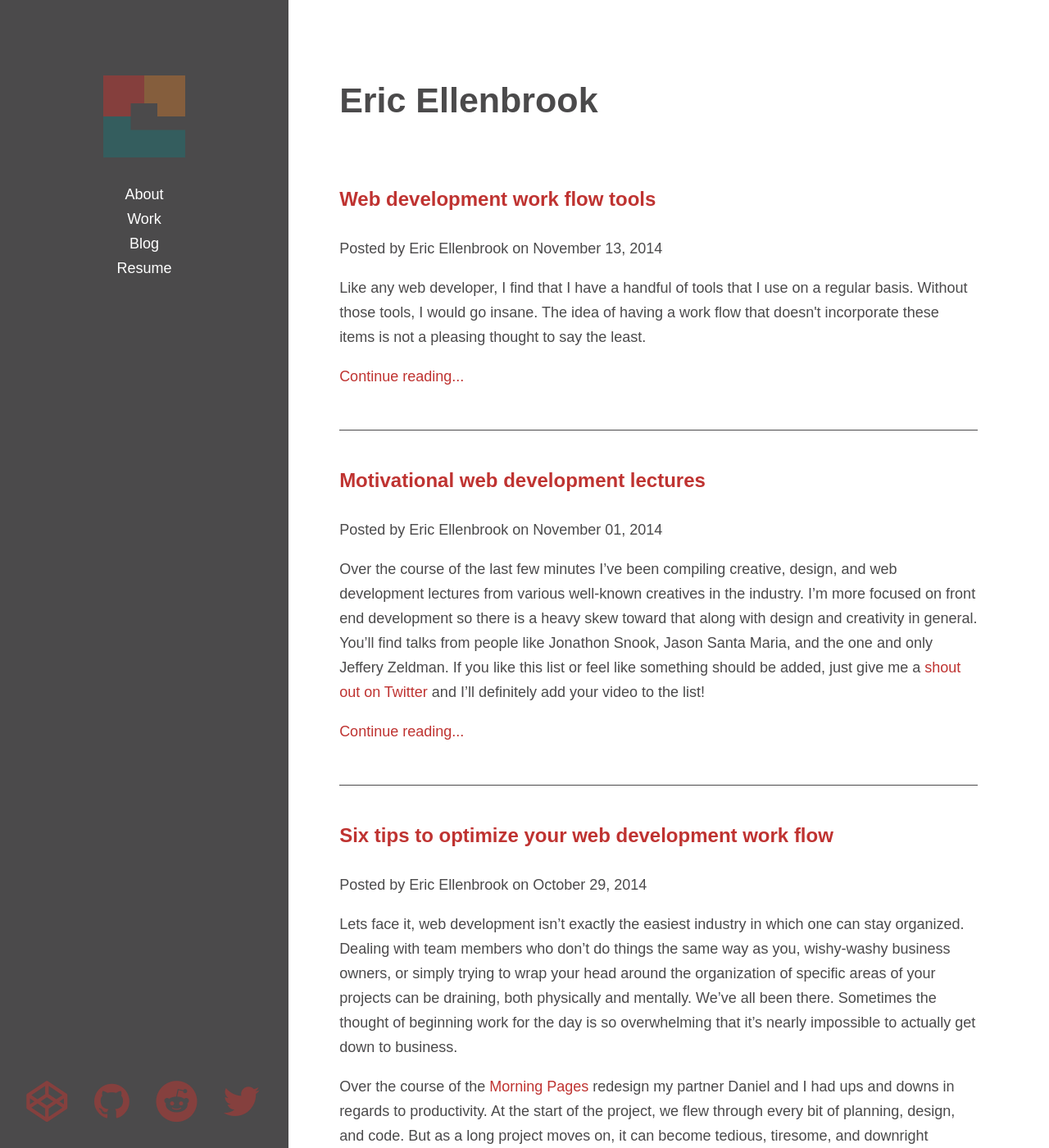
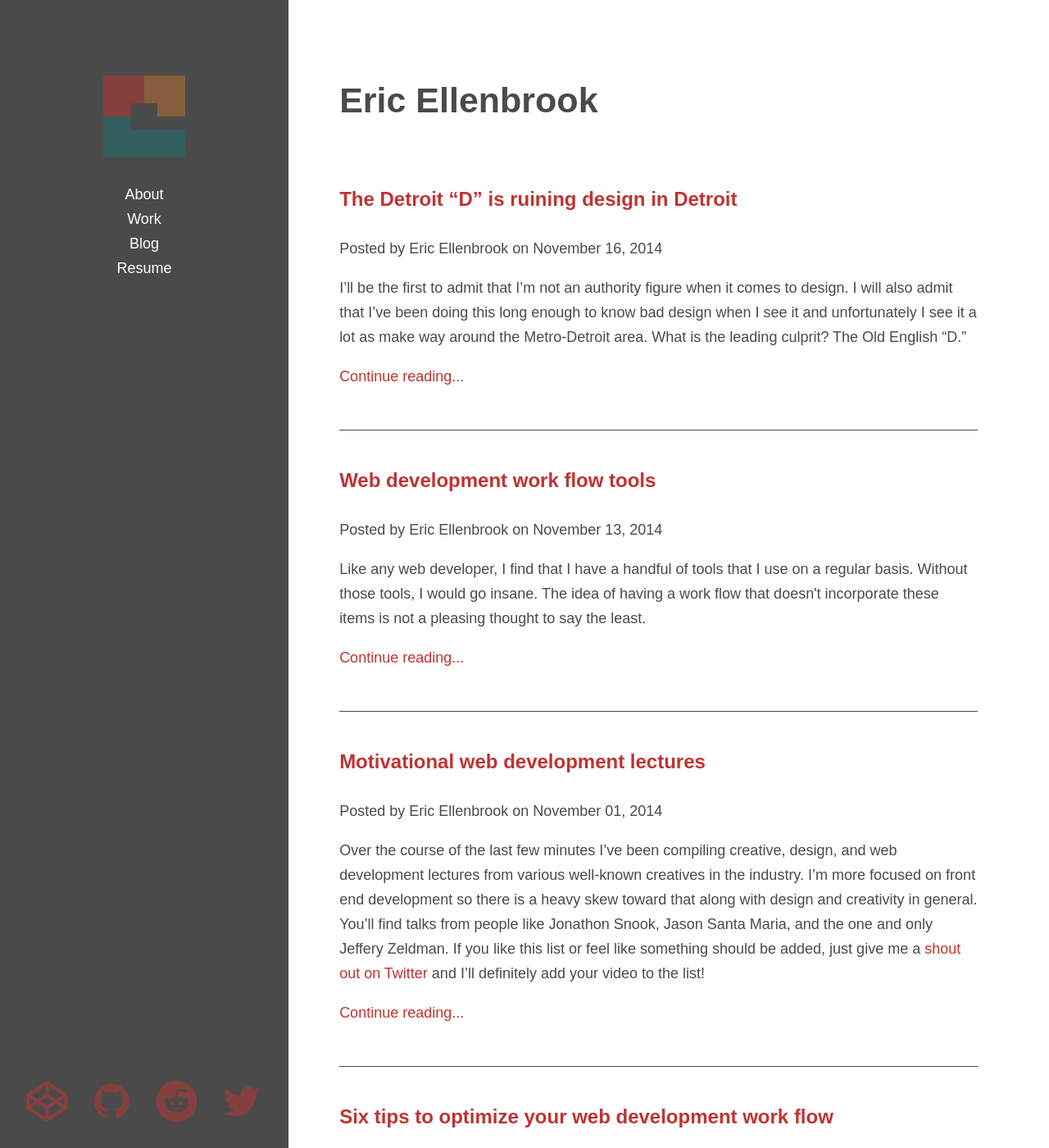
Before and after one commit to ellenbrook/ellenbrook.github.io, a Jekyll site: the page built from detroit-web-designer-blog/index.html, in a window 1280 px wide and 1400 px high. Shown: the whole window at 82% size. Built offline with Jekyll 4.4.1, drawn with Linux system fonts in a browser that asks for light colours; nearby versions of some CDN libraries.

Commit message:
new post

```diff
--- /dev/null
+++ b/_posts/2014-11-16-the-old-english-d-is-ruining-design-in-detroit.md
@@ -0,0 +1,48 @@
+---
+layout: blog
+title: The Detroit &#8220;D&#8221; is ruining designing in Detroit - Eric Ellenbrook
+link-title: The Detroit &#8220;D&#8221; is ruining design in Detroit
+type: blog
+description: The Detroit &#8220;D&#8221; is ruining design in Detroit. Stop trying to look like every other company and do your best to set yourself apart using these tips and strategies
+author: Eric Ellenbrook
+---
+I'll be the first to admit that I'm not an authority figure when it comes to design. I will also admit that I've been doing this long enough to know bad design when I see it and unfortunately I see it a lot as make way around the Metro-Detroit area. What is the leading culprit? The Old English "D."
+<!--more-->
+You see, our beloved Detroit Tigers adopted the "D" as part of their branding many moons ago and it's done quite well for them. That, coupled with the fact that Detroit is chock full of die hard sports fans leads us to a time and place where seemingly every small business owner in the state of Michigan wants to incorporate the Old English "D" into their logo, branding, or website.
+
+<dl class="card-definition-list">
+	<dt>Don't believe me? Take a look at a few of these logos.</dt>
+	<dd>
+		<div class="card">
+			<img src="/assets/img/blog-posts/detroit-d-is-ruining-design-in-detroit/northern-d.png" alt="Northern D logo">
+		</div>
+
+		<div class="card">
+			<img src="/assets/img/blog-posts/detroit-d-is-ruining-design-in-detroit/detroit-cast.png" alt="Detroit Cast logo">
+		</div>
+
+		<div class="card">
+			<img src="/assets/img/blog-posts/detroit-d-is-ruining-design-in-detroit/detroit-surf-co.png" alt="Detroit Surfo Co logo">
+		</div>
+
+		<div class="card">
+			<img src="/assets/img/blog-posts/detroit-d-is-ruining-design-in-detroit/detroit-coney.png" alt="Detroit Coney logo">
+		</div>
+	</dd>
+</dl>
+
+I know for certain at least some of them do very well for themselves and a lot of good for the city. With all of the long hours put in I feel as if they deserve to have better branding. I, in no way, mean to disrespect or pick on any one of these companies. These logos were all found after a short Google search or from me as I snapped a photo of yet another example. They all incorporate the "D" in one way, shape, or form. Although the ties to Detroit are a great thing, this hurts their brand for many reasons.
+
+Not only does the Old English "D" look tacky and out of place in almost every situation, but it does nothing to distinguish their brand from the next guy or girl down the road. This sets these small businesses apart from no one, leaving them in the melting pot of other small businesses. Use of the "D" screams amateur design. Whether or not these small businesses design their logos themselves or hire a large firm to do it for them doesn't matter. If they insist in using the "D" in their logo or branding, it is going to scream amateur. Do yourselves a favor and avoid this mistake.
+
+##Focus on your brand, your audience and your taste.
+
+If a new yoga studio opens in Midtown, Detroit, then chances are that their target market isn't going to the same as somebody who is just starting a bar and grille on the east side of the city.
+
+If they consider their target market as they work to create their brand their branding will be a success. That yoga studio could prove that they bleed Detroit through and through by using the Old English "D" but in my opinion they're already proving that by putting their money where their mouth is and opening up a studio in Midtown. The "D" just sets them up for branding that doesn't fit their model.
+
+The imaginary yoga studio should focus on their audience to come up with the perfect brand for their company. Their audience is full of young professionals who most likely live and work in Detroit. They are already Detroiters. They already live and breathe the city. They're doing anything they can to support local businesses. Using an Old English "D" is not going to do anything extra to help their brand.
+
+Instead, the yoga studio owner should do research online and around the city in order to understand the look and feel that most successful studios exude and try to emulate that vibe starting with a pen and paper. It won't be long before the studio's got some great ideas flowing and some potential brand items created. From there it's just a matter of refining and hiring a graphic designer to complete the job.
+
+This piece is in no way meant to be insulting to any Detroit small business owners who use, have used, or are thinking of using the Old English "D" in their brand. I'm sure it can work from time to time. It did for the Detroit Tigers, after all. However, it might be worth exploring other ideas and designs in order to differentiate yourself from the next guy.
--- a/assets/css/3-modules/_site-content-footer.sass
+++ b/assets/css/3-modules/_site-content-footer.sass
@@ -34,6 +34,7 @@
 		width: 100%
 		margin: 0
 		font-size: modular-scale(18px,  -1, 1.333)
+		color: $text-color
 
 		+media($medium)
 			margin: 0 0 0 modular-scale(18px,  0, 1.333)
```
Also changed, not shown: assets/css/main.css, assets/img/blog-posts/detroit-d-is-ruining-design-in-detroit/detroit-cast.png (added), assets/img/blog-posts/detroit-d-is-ruining-design-in-detroit/detroit-coney.png (added), assets/img/blog-posts/detroit-d-is-ruining-design-in-detroit/detroit-surf-co.png (added), assets/img/blog-posts/detroit-d-is-ruining-design-in-detroit/northern-d.png (added), 2 other files.
